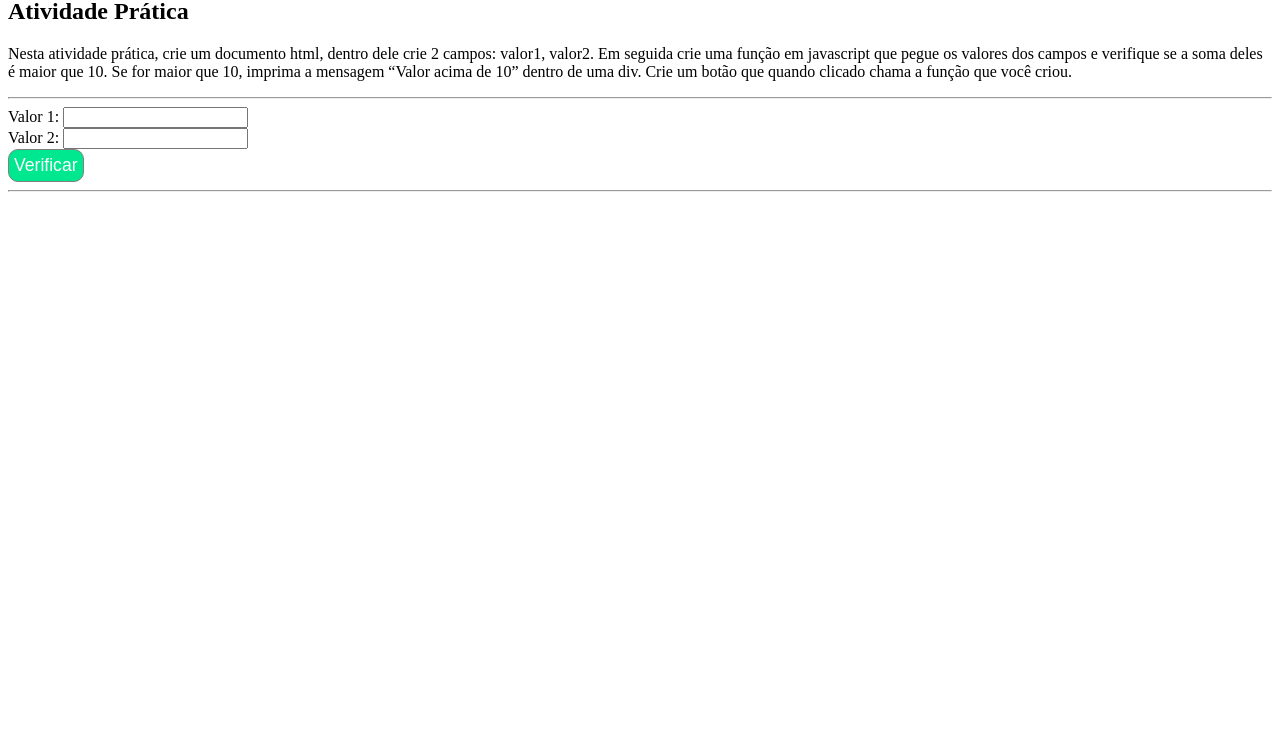
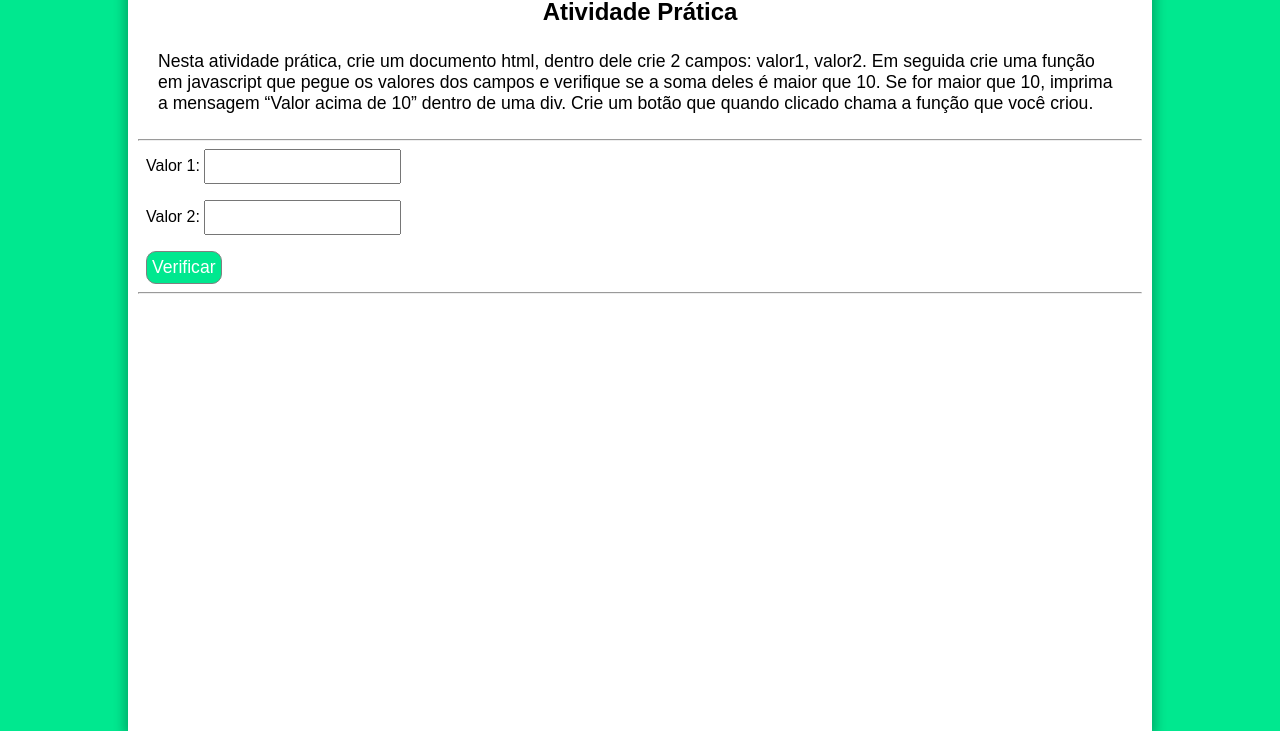
Before and after one commit to danielchavesfa/faculdade-aulas-praticas, a plain HTML site: page Prática Integradora Desenvolvimento de Software/Atividade Prática – Usando operadores em seu código/index.html in a window 1280 px wide. Shown: the part 69-800 px from the top of the page. Drawn offline with Linux system fonts and the light colour scheme.

Commit message:
dir errado

```diff
--- a/Prática Integradora Desenvolvimento de Software/Atividade Prática – Usando operadores em seu código/css/style.css
+++ b/Prática Integradora Desenvolvimento de Software/Atividade Prática – Usando operadores em seu código/css/style.css
@@ -1,4 +1,50 @@
-@import url(../../Fundamentos_JavaScript/css/style.css);
+* {
+  padding: 0;
+  margin: 0;
+  box-sizing: border-box;
+  font-family: Arial, Helvetica, sans-serif;
+}
+
+body {
+  background-color: #00E88F;
+}
+
+section {
+  margin: auto;
+  max-width: 1024px;
+  background-color: white;
+  height: 100vh;
+  box-shadow: 0px 0px 10px 4px rgb(0 0 0 / 25%);
+  padding: 10px;
+}
+
+h1 {
+  font-size: 2em;
+}
+
+h1, h2 {
+  margin: 10px;
+  text-align: center;
+}
+
+section h3 {
+  margin: 10px;
+}
+
+section p {
+  margin: 10px;
+  padding: 15px 10px 15px 10px;
+  font-size: 1.1em;
+}
+
+section form {
+  margin: 10px;
+  padding: 10px;
+}
+
+section div, section input {
+  padding: 8px;
+}
 
 button {
   padding: 5px;
```
